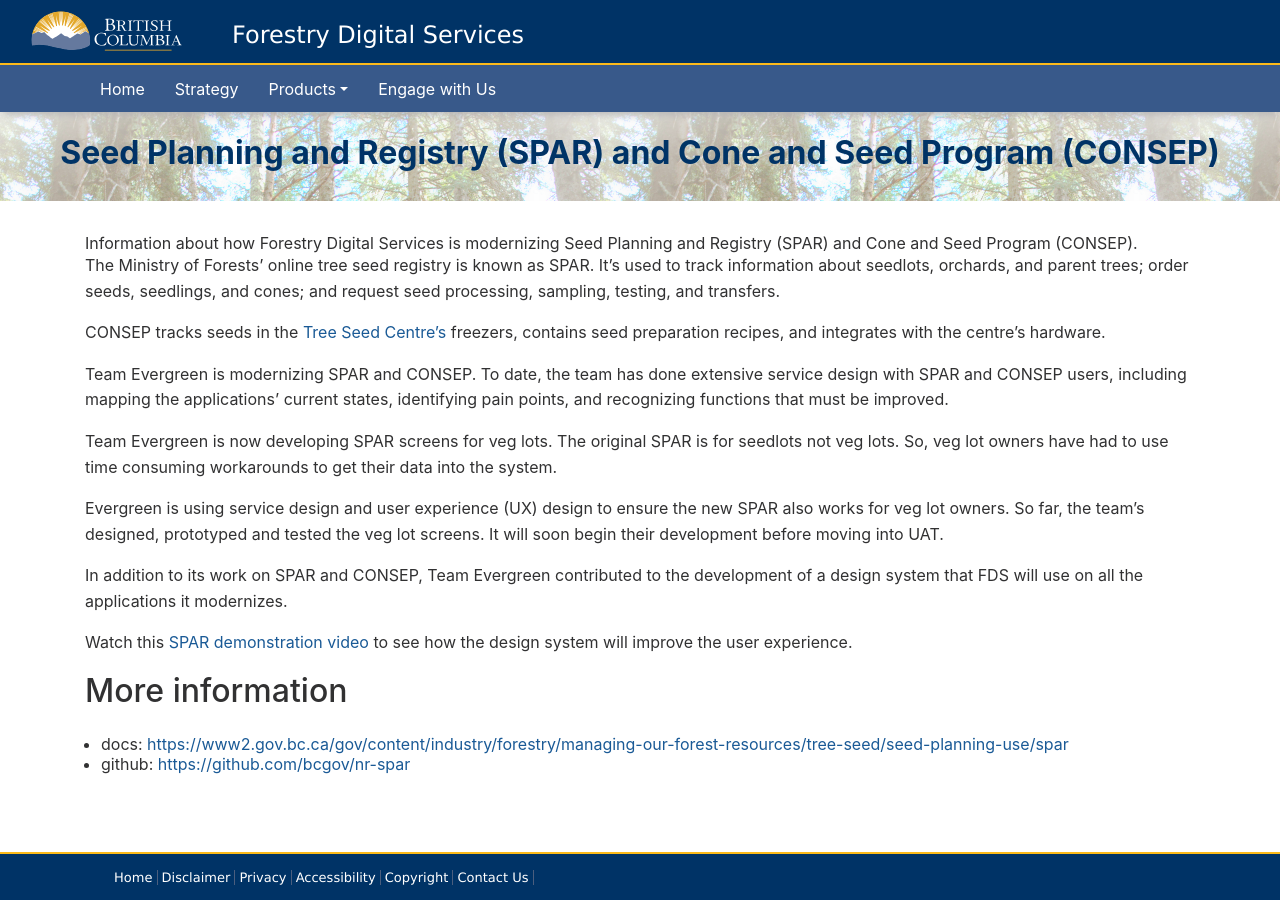
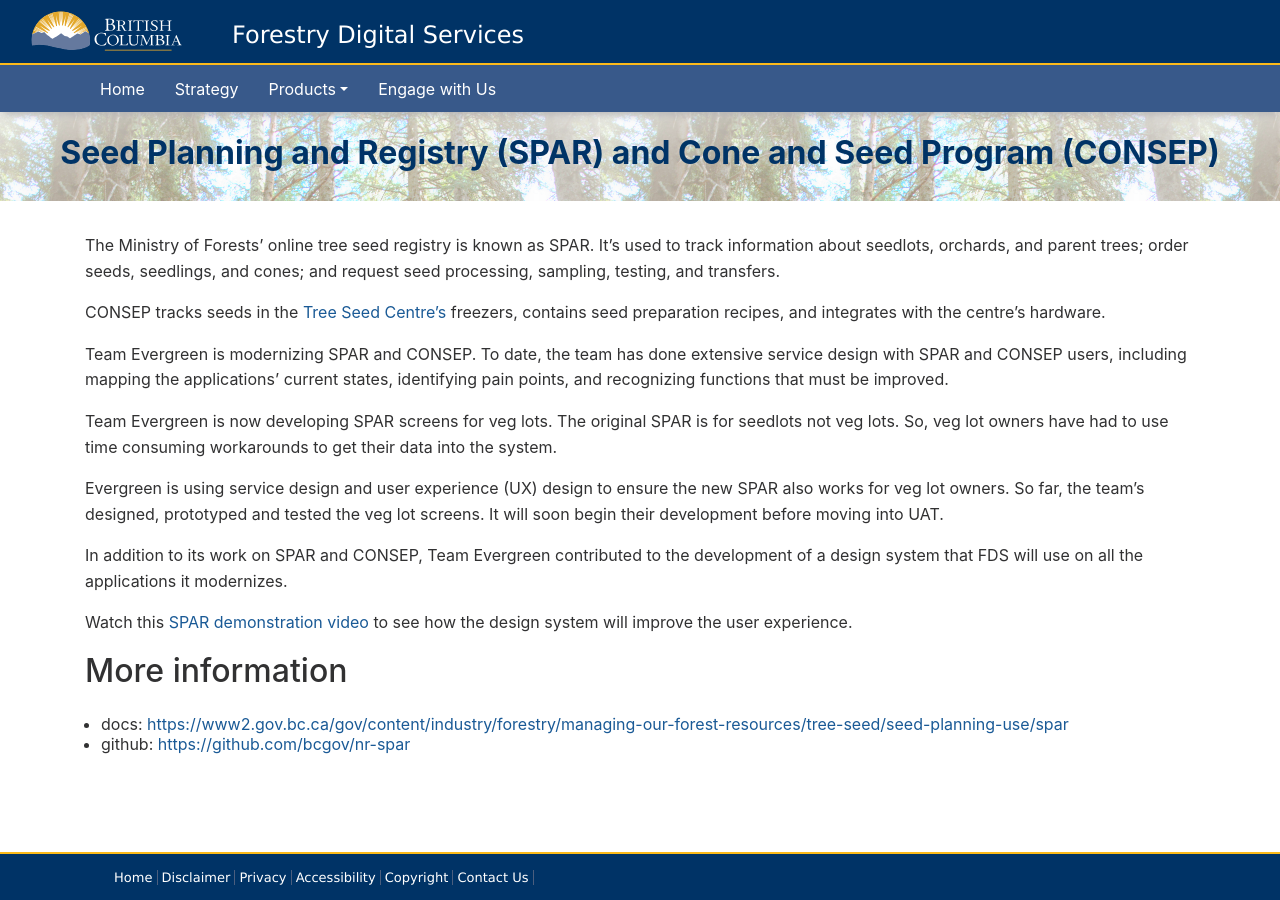
Before and after one commit to bcgov/forestry-digital-services, a Jekyll site: the page built from collections/_applications/spar.md, in a window 1280 px wide. Built offline with Jekyll 4.4.1, drawn with Linux system fonts in a browser that asks for light colours; nearby versions of some CDN libraries.

Commit message:
Update spar.md

```diff
--- a/collections/_applications/spar.md
+++ b/collections/_applications/spar.md
@@ -3,7 +3,7 @@
 name: SPAR
 title: Seed Planning and Registry (SPAR) and Cone and Seed Program (CONSEP)
 order: 9
-description: Information about how Forestry Digital Services is modernizing Seed Planning and Registry (SPAR) and Cone and Seed Program (CONSEP).
+description:
 ---
 The Ministry of Forests' online tree seed registry is known as SPAR. It’s used to track information about seedlots, orchards, and parent trees; order seeds, seedlings, and cones; and request seed processing, sampling, testing, and transfers.
 
```
